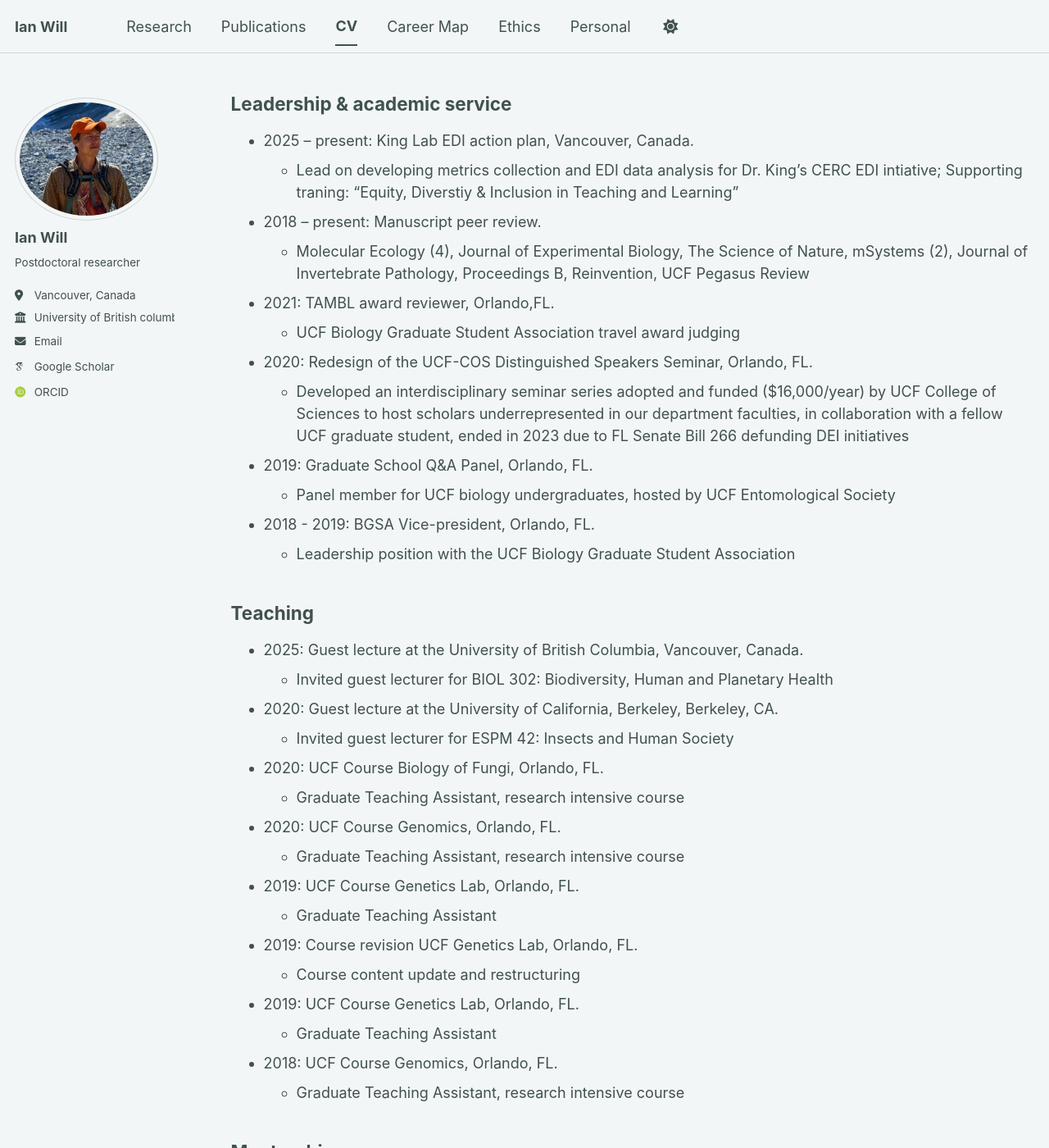
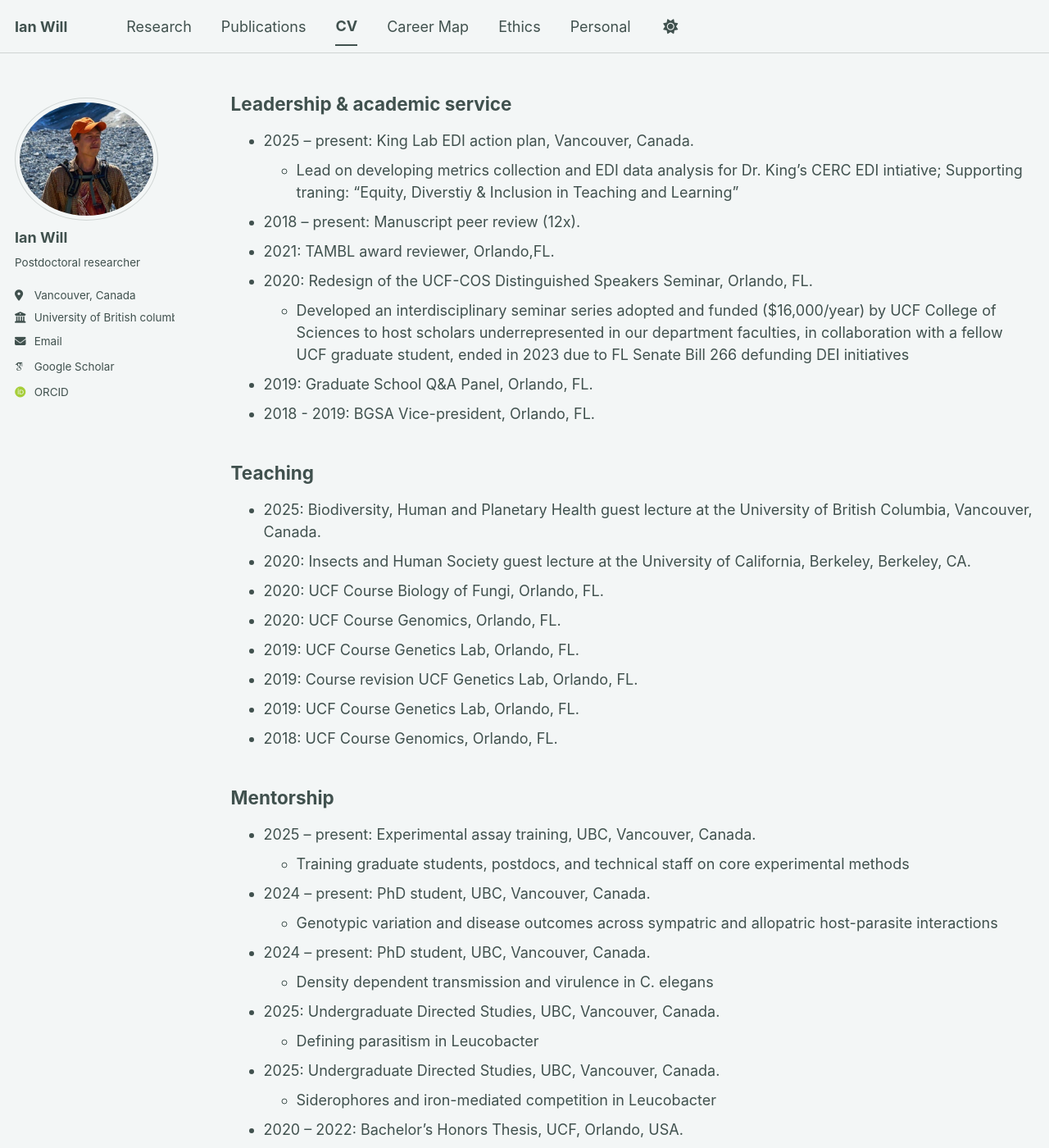
Before and after one commit to igwill/igwill.github.io, a Jekyll site: the page built from _pages/cv.md, in a window 1280 px wide and 1400 px high, scrolled down 2092 px. Shown: the whole window at 82% size. Built offline with Jekyll 4.4.1, drawn with Linux system fonts in a browser that asks for light colours; some web fonts are replaced; a script bundle is joined from its source files by our own code; library files that are not in the unit come from our copies.

Commit message:
Update cv.md

```diff
--- a/_pages/cv.md
+++ b/_pages/cv.md
@@ -71,35 +71,23 @@ Leadership & academic service
 ------
 * 2025 – present: King Lab EDI action plan, Vancouver, Canada.
   * Lead on developing metrics collection and EDI data analysis for Dr. King’s CERC EDI intiative; Supporting traning: "Equity, Diverstiy & Inclusion in Teaching and Learning"
-* 2018 – present: Manuscript peer review.
-  * Molecular Ecology (4), Journal of Experimental Biology, The Science of Nature, mSystems (2), Journal of Invertebrate Pathology, Proceedings B, Reinvention, UCF Pegasus Review
+* 2018 – present: Manuscript peer review (12x).
 * 2021: TAMBL award reviewer, Orlando,FL.
-  * UCF Biology Graduate Student Association travel award judging
 * 2020: Redesign of the UCF-COS Distinguished Speakers Seminar, Orlando, FL.
   * Developed an interdisciplinary seminar series adopted and funded ($16,000/year) by UCF College of Sciences to host scholars underrepresented in our department faculties, in collaboration with a fellow UCF graduate student, ended in 2023 due to FL Senate Bill 266 defunding DEI initiatives
 * 2019: Graduate School Q&A Panel, Orlando, FL.
-  * Panel member for UCF biology undergraduates, hosted by UCF Entomological Society
 * 2018 - 2019: BGSA Vice-president, Orlando, FL.
-  * Leadership position with the UCF Biology Graduate Student Association
 
 Teaching
 ------
-* 2025: Guest lecture at the University of British Columbia, Vancouver, Canada.
-  * Invited guest lecturer for BIOL 302: Biodiversity, Human and Planetary Health
-* 2020: Guest lecture at the University of California, Berkeley, Berkeley, CA.
-  * Invited guest lecturer for ESPM 42: Insects and Human Society
+* 2025: Biodiversity, Human and Planetary Health guest lecture at the University of British Columbia, Vancouver, Canada.
+* 2020: Insects and Human Society guest lecture at the University of California, Berkeley, Berkeley, CA.
 * 2020: UCF Course Biology of Fungi, Orlando, FL.
-  * Graduate Teaching Assistant, research intensive course
 * 2020: UCF Course Genomics, Orlando, FL.
-  * Graduate Teaching Assistant, research intensive course
 * 2019: UCF Course Genetics Lab, Orlando, FL.
-  * Graduate Teaching Assistant
 * 2019: Course revision UCF Genetics Lab, Orlando, FL.
-  * Course content update and restructuring
 * 2019: UCF Course Genetics Lab, Orlando, FL.
-  * Graduate Teaching Assistant
 * 2018: UCF Course Genomics, Orlando, FL.
-  * Graduate Teaching Assistant, research intensive course
 
 Mentorship
 ------
```
